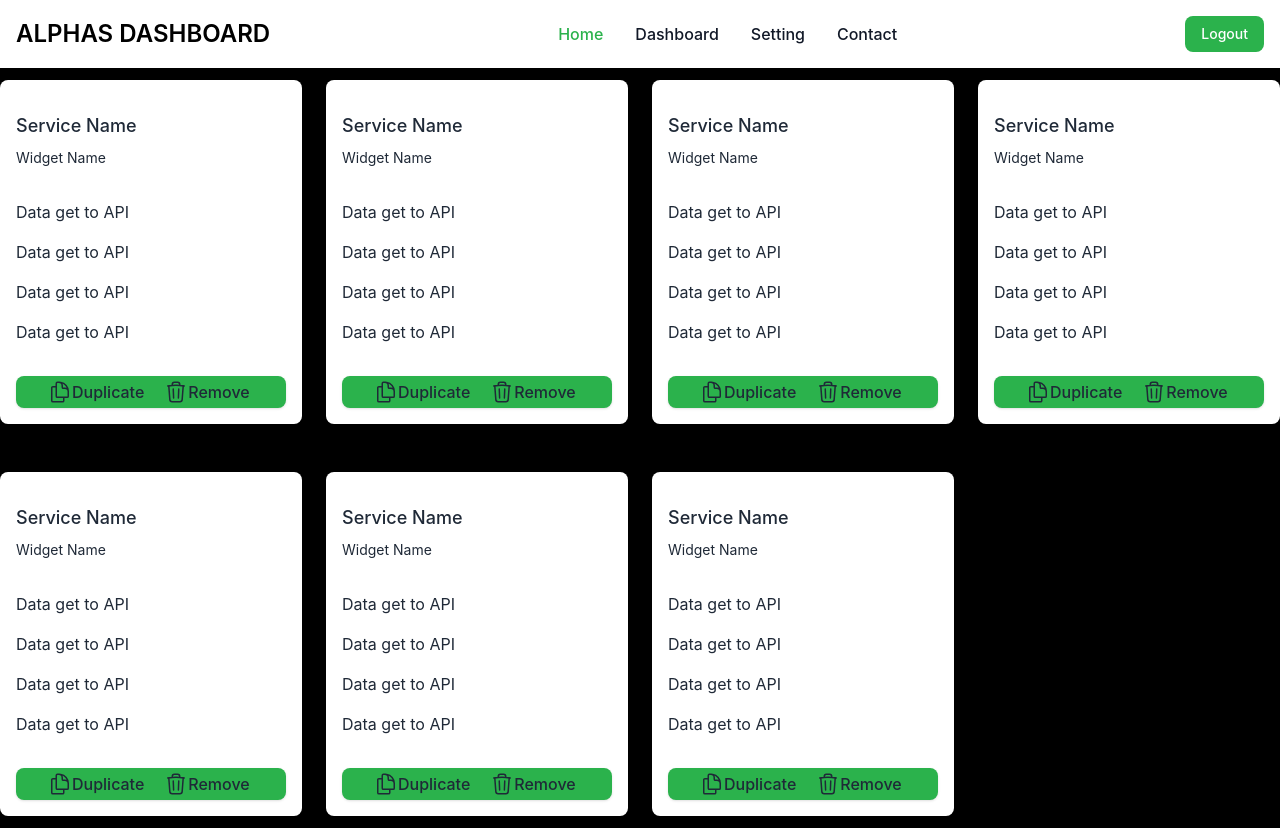
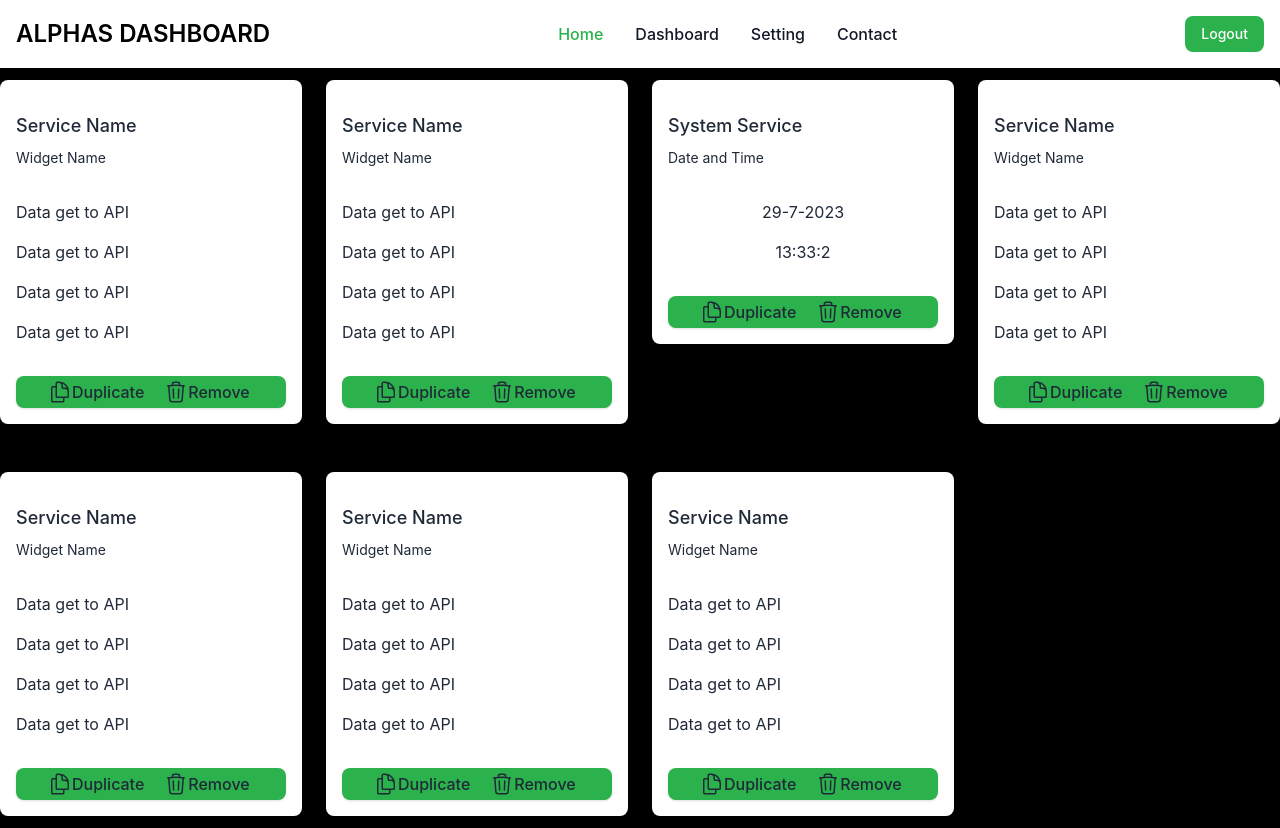
Before and after one commit to Stilisky/Alphas_Dashboard, a React (Create React App) app in the folder client/: page /dashboard in a window 1280 px wide. Built offline with nearby package versions, Linux system fonts and the light colour scheme.

Commit message:
duplicate and remove widget config

```diff
--- a/client/src/components/userSideBar.jsx
+++ b/client/src/components/userSideBar.jsx
@@ -3,6 +3,7 @@
 
 import { useEffect, useState } from "react";
 import Widget from "./widget";
+import DateWidget from "../widgets/datecomponent";
 
 export default function SidebarUser() {
   // const [data, setData] = useState([]);
@@ -18,7 +19,7 @@ export default function SidebarUser() {
     //   .catch(error => {
     //     console.error('error:' + error)
     //   });
-    fetchWidget("Date and Times")
+    // fetchWidget("Date and Times")
   }, [])
 
   const fetchWidget = async (name) => {
@@ -183,7 +184,7 @@ export default function SidebarUser() {
       <div class="grid grid-cols-1 sm:grid-cols-2 lg:grid-cols-3 xl:grid-cols-4 gap-6 w-full bg-black">
         <Widget/>
         <Widget/>
-        <Widget/>
+        <DateWidget widgetid={"test de props"}/>
         <Widget/>
         <Widget/>
         <Widget/>
--- a/client/src/widgets/datecomponent.jsx
+++ b/client/src/widgets/datecomponent.jsx
@@ -1,4 +1,7 @@
 // import { useDrag } from 'react-dnd'
+
+import { useEffect, useState } from "react";
+import { useNavigate } from "react-router-dom";
 
 // const DraggableBox = ({ name }) => {
 //    const [{isDragging}, dragRef] = useDrag({
@@ -8,38 +11,77 @@
 //       }),
 //    });
 // }
-export default function Widget() {
-   return (
+export default function DateWidget(props) {
+  const [date, setDate] = useState("")
+  const [time, setTime] = useState("")
+  const navigate = useNavigate()
+
+  useEffect(() => {
+    detDate()
+  }, [])
+
+  const detDate = () => {
+    const ts = Date.now();
+    const date_time = new Date(ts)
+    const year = date_time.getFullYear()
+    const month = date_time.getMonth()
+    const day = date_time.getDate()
+    const hour = date_time.getHours();
+    const minutes = date_time.getMinutes();
+    const seconds = date_time.getSeconds();
+    const dateofday = day + "-"+ month +"-" + year;
+    const theHour = hour + ":" + minutes + ":" + seconds;
+    setDate(dateofday)
+    setTime(theHour)
+  }
+
+  const duplicate = async () => {
+    try {
+      const userid = localStorage.getItem('token')
+      const url = "http://localhost:4000/duplicate/widget/" + props.widid + "/user/" + userid;
+      const response = await fetch(url)
+      if (response.ok) {navigate("/dashboard")}
+    } catch (error) {
+
+    }
+  }
+
+  const removeWidget = async () => {
+    try {
+      const userid = localStorage.getItem('token')
+      const url = "http://localhost:4000/remove/widget/" + props.widid + "/user/" + userid;
+      const response = await fetch(url)
+      if (response.ok) {navigate("/dashboard")}
+    } catch (error) {
+
+    }
+  }
+
+  return (
       <div class="relative mx-auto w-full my-3">
          <a href="#jg" class="relative inline-block duration-300 ease-in-out transition-transform transform hover:-translate-y-2 w-full">
             <div class="shadow p-4 rounded-lg bg-white">
               <div class="mt-4">
                 <h2 class="font-medium text-base md:text-lg text-gray-800 line-clamp-1" title="Service name">
-                  Service Name
+                  System Service
                 </h2>
                 <p class="mt-2 text-sm text-gray-800 line-clamp-1" title="Widget name">
-                  Widget Name
+                  Date and Time
                 </p>
               </div>
 
-              <div class="grid  gap-4 mt-8 items-center">
-                <p class="inline-flex flex-col xl:flex-row xl:items-center text-gray-800">
-                  Data get to API
+              <div class="flex grid  gap-4 mt-8 items-center">
+                <p class="justify-center inline-flex flex-col xl:flex-row xl:items-center text-gray-800">
+                  {date}
                 </p>
-                <p class="inline-flex flex-col xl:flex-row xl:items-center text-gray-800">
-                  Data get to API
-                </p>
-                <p class="inline-flex flex-col xl:flex-row xl:items-center text-gray-800">
-                  Data get to API
-                </p>
-                <p class="inline-flex flex-col xl:flex-row xl:items-center text-gray-800">
-                  Data get to API
+                <p class=" justify-center inline-flex flex-col xl:flex-row xl:items-center text-gray-800">
+                  {time}
                 </p>
               </div>
 
               <div class="grid mt-8">
                 <div class="flex bg-[#2bb24c] px-8 py-1 space-x-5 rounded-lg overflow-hidden shadow items-center">
-                  <a href="#ddd">
+                  <a onClick={duplicate}>
                     <p class="flex items-center font-medium text-gray-800">
                       <svg xmlns="http://www.w3.org/2000/svg" fill="none" viewBox="0 0 24 24" stroke-width="1.5" stroke="currentColor" class="w-6 h-6">
                         <path stroke-linecap="round" stroke-linejoin="round" d="M15.75 17.25v3.375c0 .621-.504 1.125-1.125 1.125h-9.75a1.125 1.125 0 01-1.125-1.125V7.875c0-.621.504-1.125 1.125-1.125H6.75a9.06 9.06 0 011.5.124m7.5 10.376h3.375c.621 0 1.125-.504 1.125-1.125V11.25c0-4.46-3.243-8.161-7.5-8.876a9.06 9.06 0 00-1.5-.124H9.375c-.621 0-1.125.504-1.125 1.125v3.5m7.5 10.375H9.375a1.125 1.125 0 01-1.125-1.125v-9.25m12 6.625v-1.875a3.375 3.375 0 00-3.375-3.375h-1.5a1.125 1.125 0 01-1.125-1.125v-1.5a3.375 3.375 0 00-3.375-3.375H9.75" />
@@ -48,7 +90,7 @@ export default function Widget() {
                     </p>
                   </a>
 
-                  <a href="#ggg">
+                  <a onClick={removeWidget}>
                     <p class="flex items-center font-medium text-gray-800">
                       <svg xmlns="http://www.w3.org/2000/svg" fill="none" viewBox="0 0 24 24" stroke-width="1.5" stroke="currentColor" class="w-6 h-6">
                         <path stroke-linecap="round" stroke-linejoin="round" d="M14.74 9l-.346 9m-4.788 0L9.26 9m9.968-3.21c.342.052.682.107 1.022.166m-1.022-.165L18.16 19.673a2.25 2.25 0 01-2.244 2.077H8.084a2.25 2.25 0 01-2.244-2.077L4.772 5.79m14.456 0a48.108 48.108 0 00-3.478-.397m-12 .562c.34-.059.68-.114 1.022-.165m0 0a48.11 48.11 0 013.478-.397m7.5 0v-.916c0-1.18-.91-2.164-2.09-2.201a51.964 51.964 0 00-3.32 0c-1.18.037-2.09 1.022-2.09 2.201v.916m7.5 0a48.667 48.667 0 00-7.5 0" />
```
Also changed, not shown: 1 other file (tests, documents, lock files or other folders).
